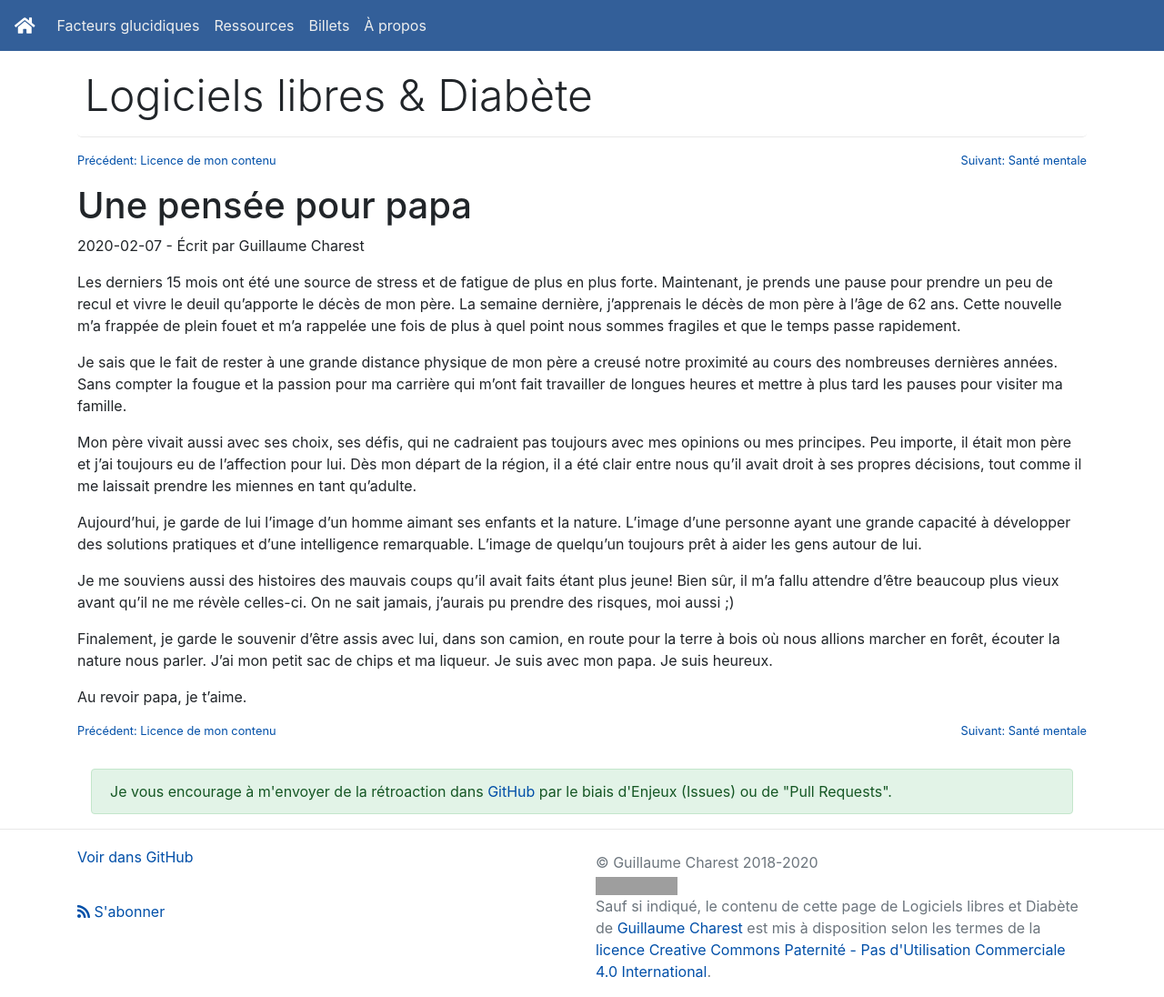
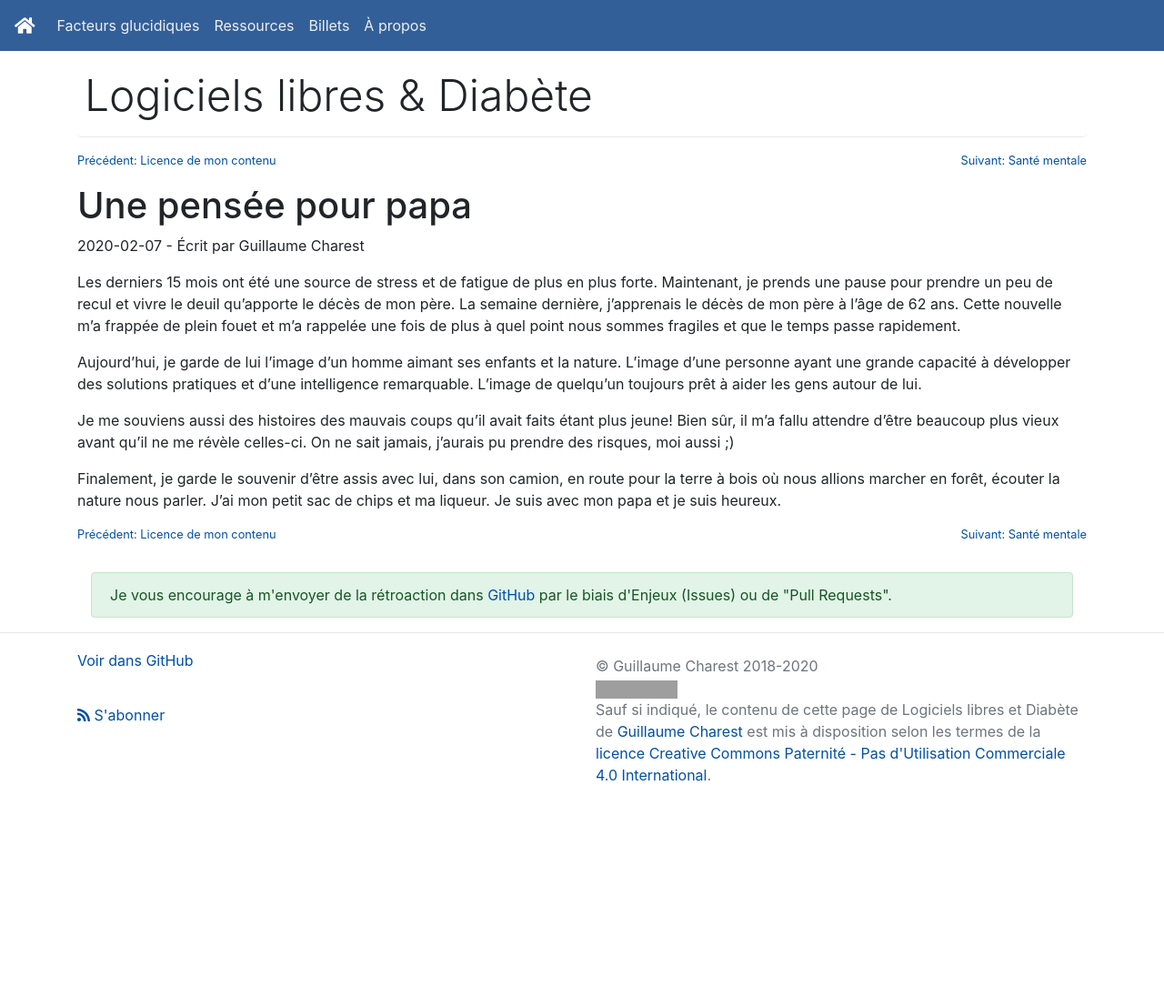
Before and after one commit to gcharest/gcharest.github.io, a Jekyll site: the page built from _posts/fr/2020-02-07-pensee-pour-papa.md, in a window 1280 px wide and 1096 px high. Shown: the whole window at 91% size. Built offline with Jekyll 4.4.1, drawn with Linux system fonts in a browser that asks for light colours; nearby versions of some CDN libraries; grey boxes are pictures that could not be loaded.

Commit message:
Edit content of post

```diff
--- a/_posts/fr/2020-02-07-pensee-pour-papa.md
+++ b/_posts/fr/2020-02-07-pensee-pour-papa.md
@@ -13,13 +13,6 @@ Maintenant, je prends une pause pour prendre un peu de recul et vivre le deuil q
 La semaine dernière, j'apprenais le décès de mon père à l'âge de 62 ans.
 Cette nouvelle m'a frappée de plein fouet et m'a rappelée une fois de plus à quel point nous sommes fragiles et que le temps passe rapidement.
 
-Je sais que le fait de rester à une grande distance physique de mon père a creusé notre proximité au cours des nombreuses dernières années.
-Sans compter la fougue et la passion pour ma carrière qui m'ont fait travailler de longues heures et mettre à plus tard les pauses pour visiter ma famille.
-
-Mon père vivait aussi avec ses choix, ses défis, qui ne cadraient pas toujours avec mes opinions ou mes principes.
-Peu importe, il était mon père et j'ai toujours eu de l'affection pour lui.
-Dès mon départ de la région, il a été clair entre nous qu'il avait droit à ses propres décisions, tout comme il me laissait prendre les miennes en tant qu'adulte.
-
 Aujourd'hui, je garde de lui l'image d'un homme aimant ses enfants et la nature.
 L'image d'une personne ayant une grande capacité à développer des solutions pratiques et d'une intelligence remarquable.
 L'image de quelqu'un toujours prêt à aider les gens autour de lui.
@@ -30,7 +23,4 @@ On ne sait jamais, j'aurais pu prendre des risques, moi aussi ;)
 
 Finalement, je garde le souvenir d'être assis avec lui, dans son camion, en route pour la terre à bois où nous allions marcher en forêt, écouter la nature nous parler.
 J'ai mon petit sac de chips et ma liqueur.
-Je suis avec mon papa.
-Je suis heureux.
-
-Au revoir papa, je t'aime.
+Je suis avec mon papa et je suis heureux.
```
